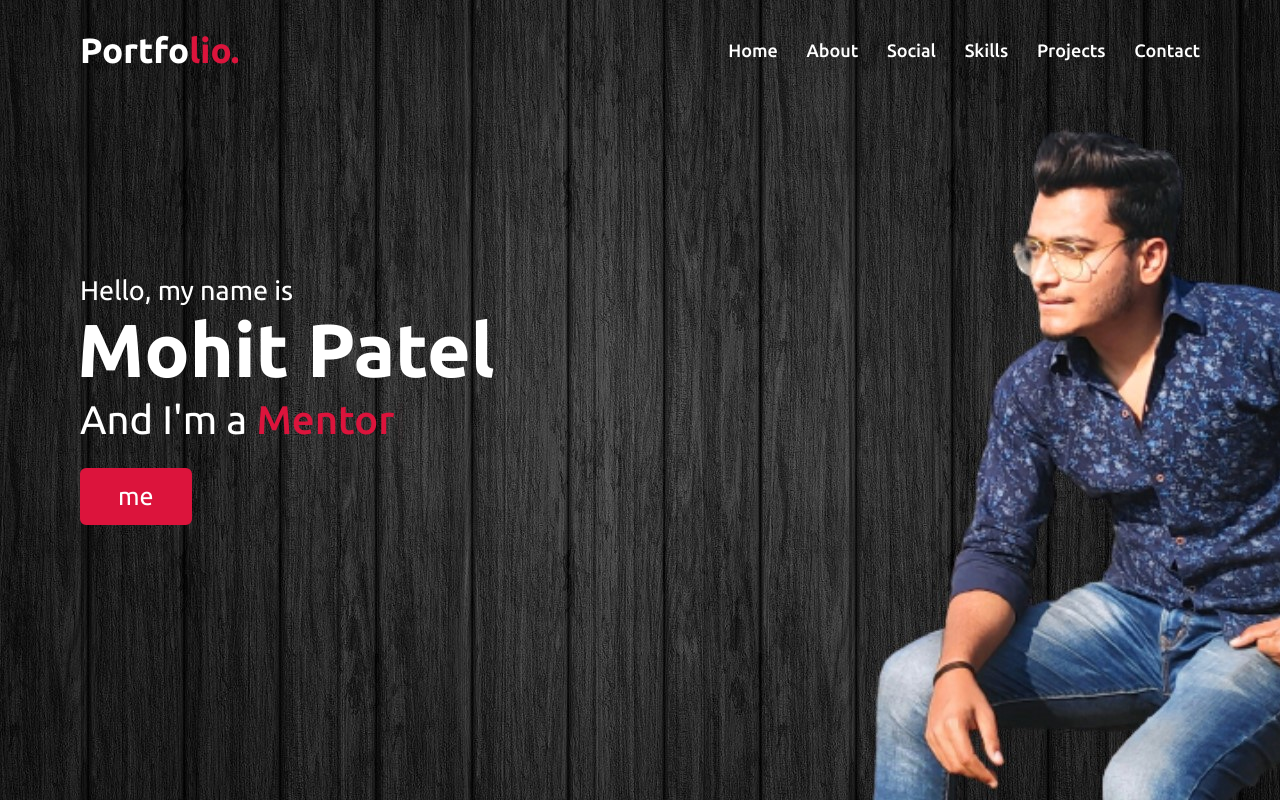
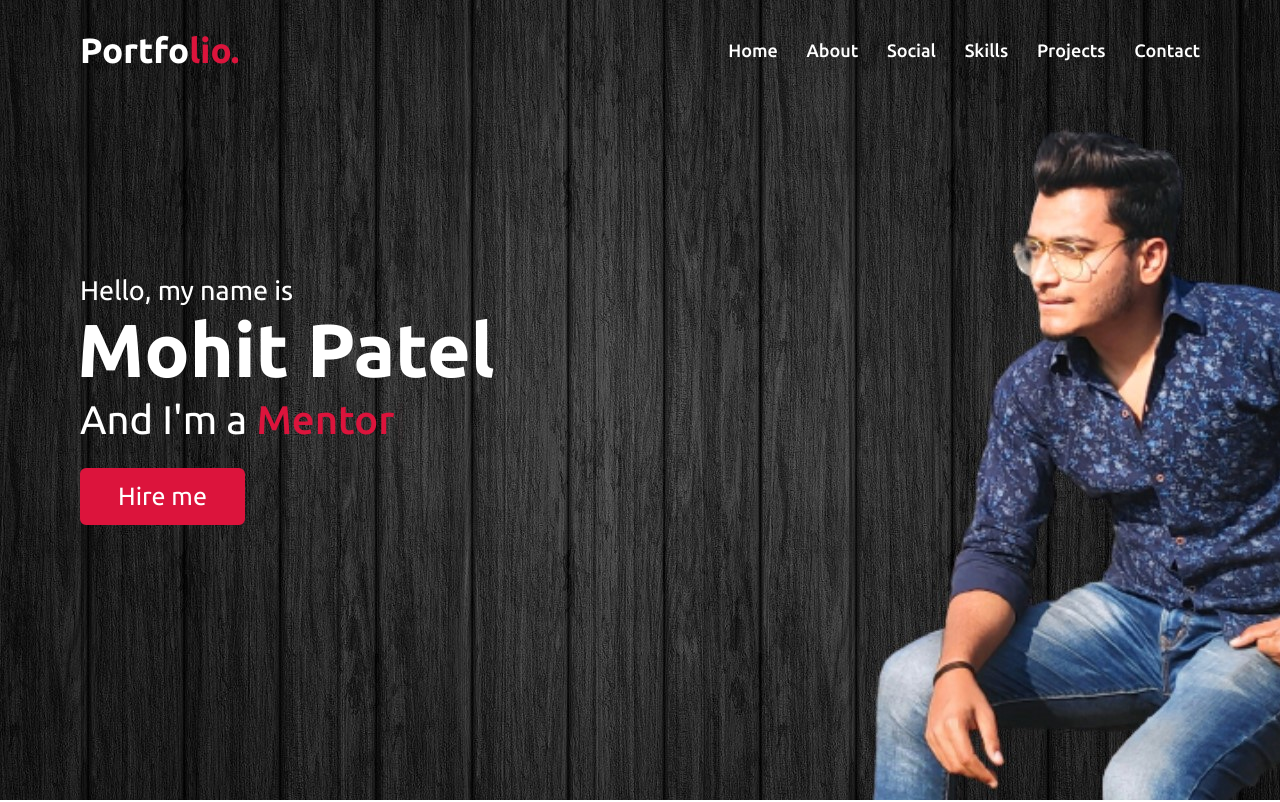
Before and after one commit to MohittPattel/Mohit-Patel-Portfolio, a plain HTML site: page index.html in a window 1280 px wide. Shown: the top 802 px of the page. Drawn offline with nearby package versions, Linux system fonts and the light colour scheme.

Commit message:
Update index.html
Add the hire text in the index.html file

```diff
--- a/index.html
+++ b/index.html
@@ -42,7 +42,7 @@
                 <div class="text-1">Hello, my name is</div>
                 <div class="text-2">Mohit Patel</div>
                 <div class="text-3">And I'm a <span class="typing"></span></div>
-                <a href="#">me</a>
+                <a href="#">Hire me</a>
             </div>
         </div>
     </section>
```
